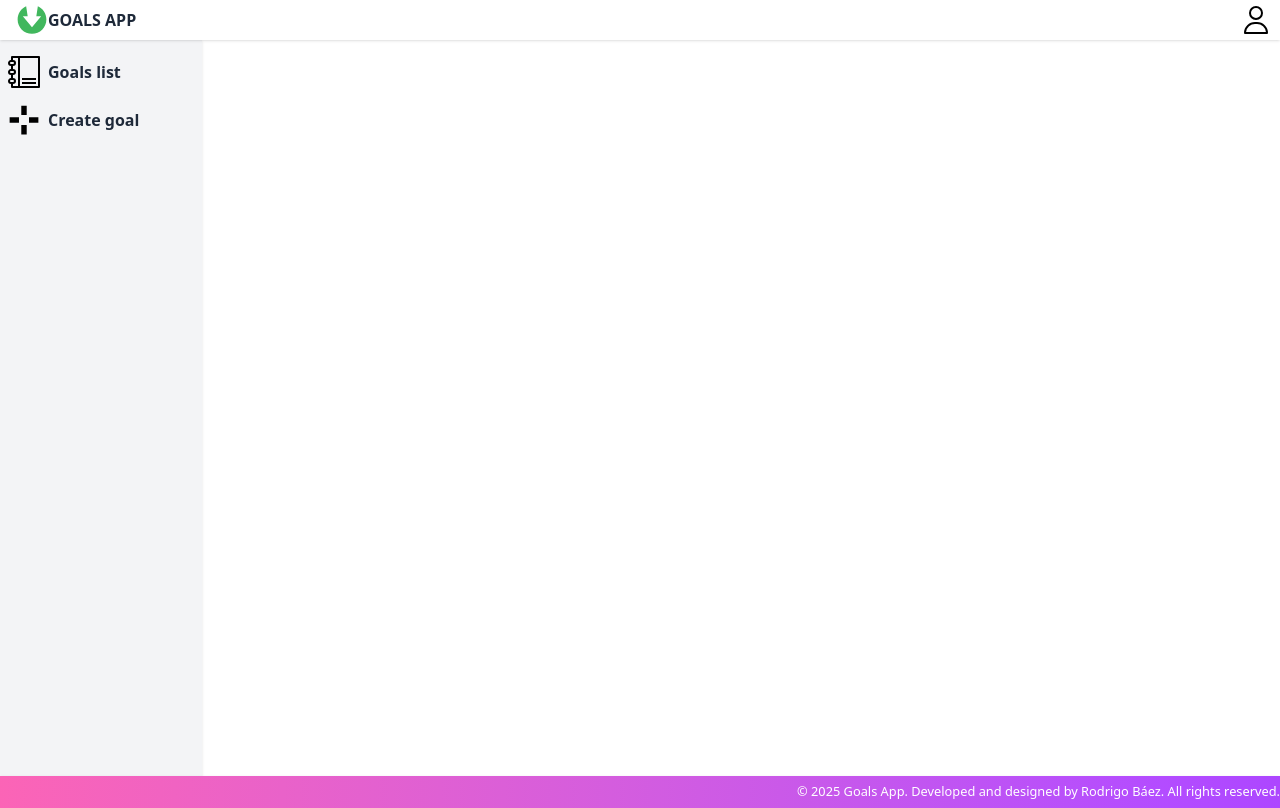
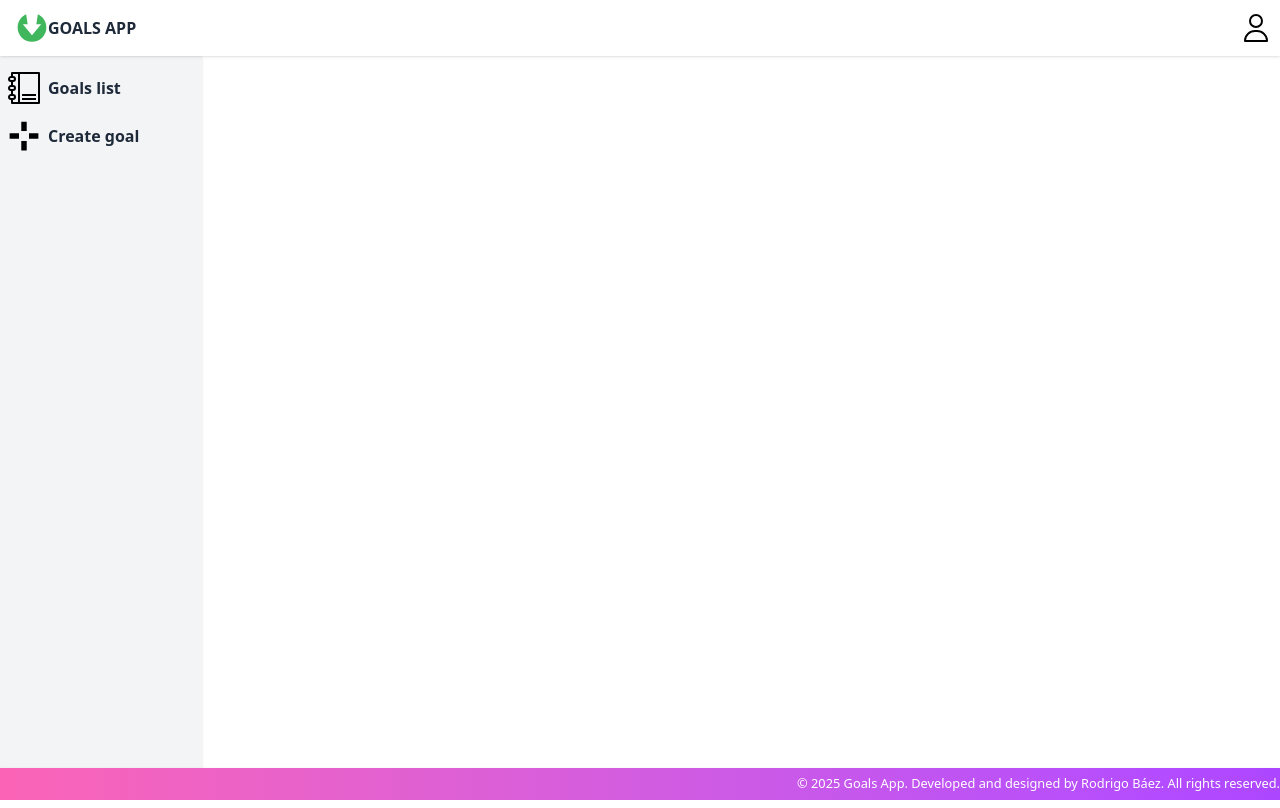
Before and after one commit to RodrigoBaezG/Goals-app, a React (Vite) app: page / in a window 1280 px wide. Built offline with nearby package versions, Linux system fonts and the light colour scheme.

Commit message:
quinto commit

```diff
--- a/src/components/Header.module.css
+++ b/src/components/Header.module.css
@@ -1,7 +1,7 @@
 @reference "tailwindcss";
 
 .header {
-    @apply h-10 flex justify-between items-center shadow bg-white text-gray-700 relative;
+    @apply h-14 flex justify-between items-center shadow bg-white text-gray-700 relative;
 }
 
 .titleContainer {
--- a/src/components/Main.module.css
+++ b/src/components/Main.module.css
@@ -1,7 +1,7 @@
 @reference "tailwindcss";
 
 .mainContainer {
-    height: calc(100vh - 64px);
+    height: calc(100vh - 88px);
     @apply flex;
 }
 
```
